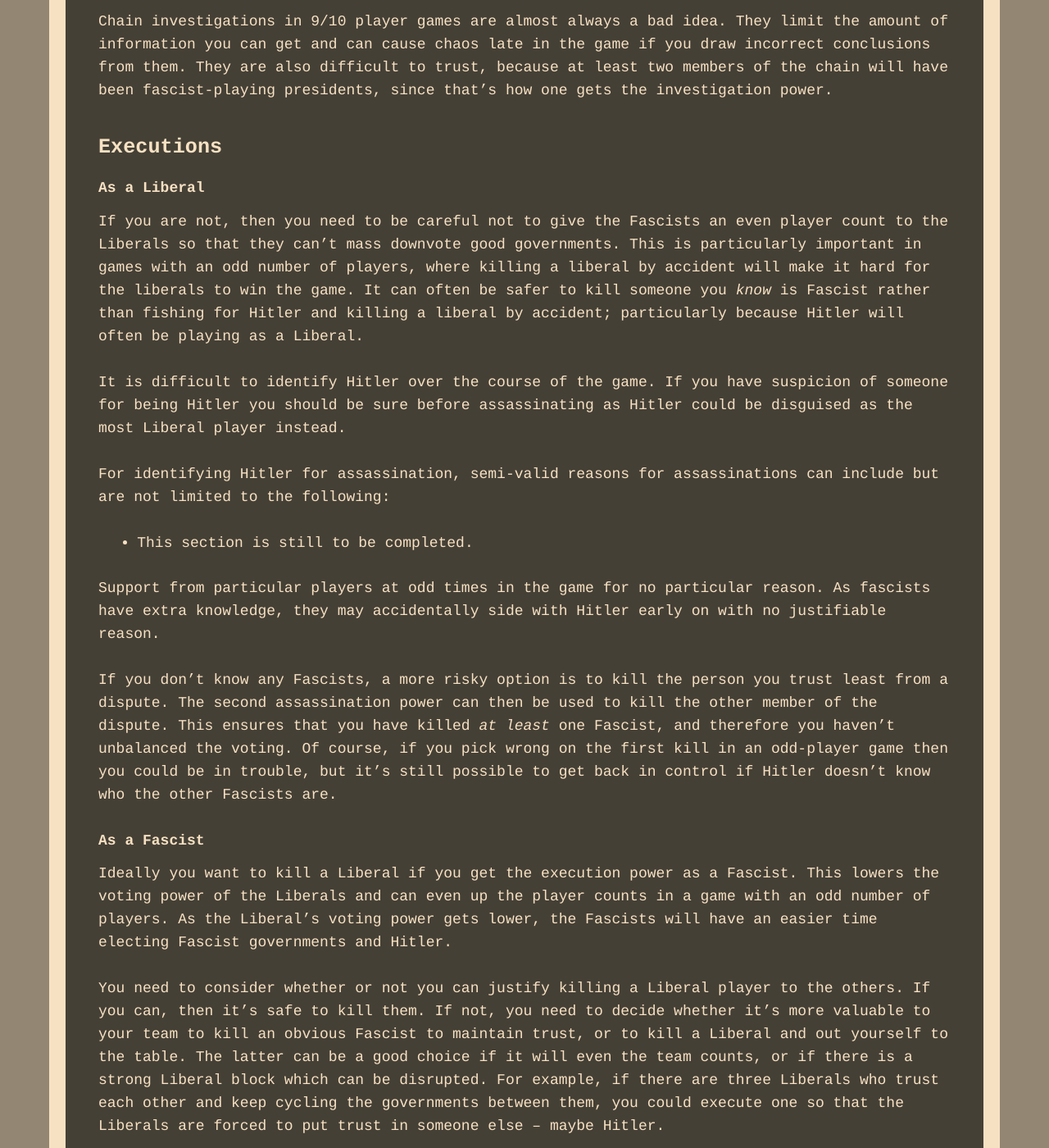
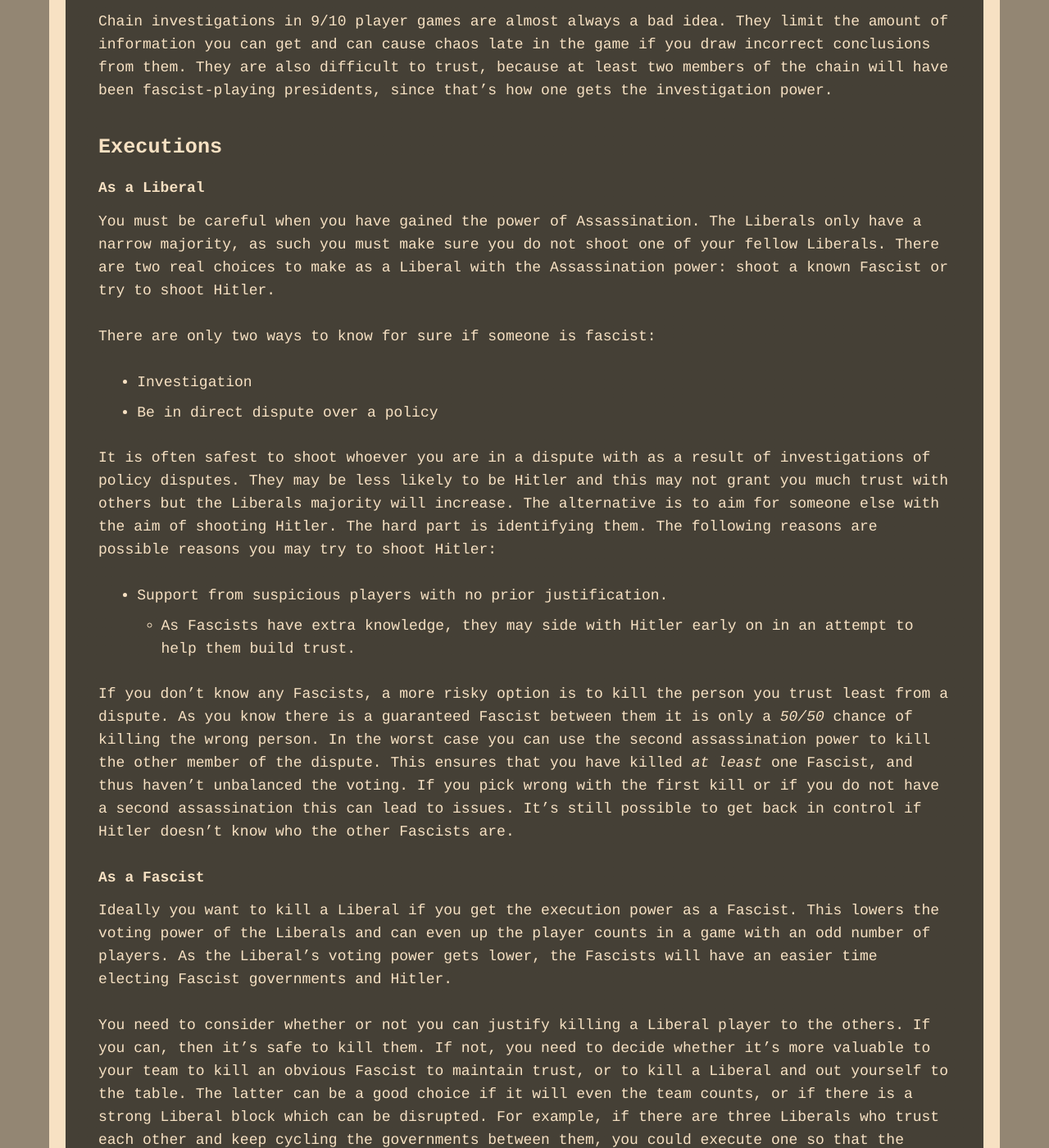
Before and after one commit to TartanLlama/secret-hitler-strategies, a Jekyll site: the page built from index.md, in a window 1280 px wide and 1400 px high, scrolled down 7949 px. Shown: the whole window at 82% size. Built offline with Jekyll 4.4.1, drawn with Linux system fonts in a browser that asks for light colours; nearby versions of some CDN libraries.

Commit message:
Rework Liberal assassination section

```diff
--- a/index.md
+++ b/index.md
@@ -140,18 +140,17 @@ Chain investigations in 9/10 player games are almost always a bad idea. They lim
 
 ### Executions
 #### As a Liberal
-If you are not, then you need to be careful not to give the Fascists an even player count to the Liberals so that they can’t mass downvote good governments. This is particularly important in games with an odd number of players, where killing a liberal by accident will make it hard for the liberals to win the game. It can often be safer to kill someone you *know* is Fascist rather than fishing for Hitler and killing a liberal by accident; particularly because Hitler will often be playing as a Liberal.
+You must be careful when you have gained the power of Assassination. The Liberals only have a narrow majority, as such you must make sure you do not shoot one of your fellow Liberals. There are two real choices to make as a Liberal with the Assassination power: shoot a known Fascist or try to shoot Hitler.
 
-It is difficult to identify Hitler over the course of the game. If you have suspicion of someone for being Hitler you should be sure before assassinating as Hitler could be disguised as the most Liberal player instead.
+There are only two ways to know for sure if someone is fascist:
+* Investigation
+* Be in direct dispute over a policy
 
-For identifying Hitler for assassination, semi-valid reasons for assassinations can include but are not limited to the following:
+It is often safest to shoot whoever you are in a dispute with as a result of investigations of policy disputes. They may be less likely to be Hitler and this may not grant you much trust with others but the Liberals majority will increase. The alternative is to aim for someone else with the aim of shooting Hitler. The hard part is identifying them. The following reasons are possible reasons you may try to shoot Hitler:
+* Support from suspicious players with no prior justification.
+	* As Fascists have extra knowledge, they may side with Hitler early on in an attempt to help them build trust.
 
-- This section is still to be completed.
-
-
-Support from particular players at odd times in the game for no particular reason. As fascists have extra knowledge, they may accidentally side with Hitler early on with no justifiable reason.
-
-If you don’t know any Fascists, a more risky option is to kill the person you trust least from a dispute. The second assassination power can then be used to kill the other member of the dispute. This ensures that you have killed *at least* one Fascist, and therefore you haven’t unbalanced the voting. Of course, if you pick wrong on the first kill in an odd-player game then you could be in trouble, but it’s still possible to get back in control if Hitler doesn’t know who the other Fascists are.
+If you don’t know any Fascists, a more risky option is to kill the person you trust least from a dispute. As you know there is a guaranteed Fascist between them it is only a *50/50* chance of killing the wrong person. In the worst case you can use the second assassination power to kill the other member of the dispute. This ensures that you have killed *at least* one Fascist, and thus haven’t unbalanced the voting. If you pick wrong with the first kill or if you do not have a second assassination this can lead to issues. It’s still possible to get back in control if Hitler doesn’t know who the other Fascists are.
 
 #### As a Fascist
 Ideally you want to kill a Liberal if you get the execution power as a Fascist. This lowers the voting power of the Liberals and can even up the player counts in a game with an odd number of players. As the Liberal's voting power gets lower, the Fascists will have an easier time electing Fascist governments and Hitler.
```
